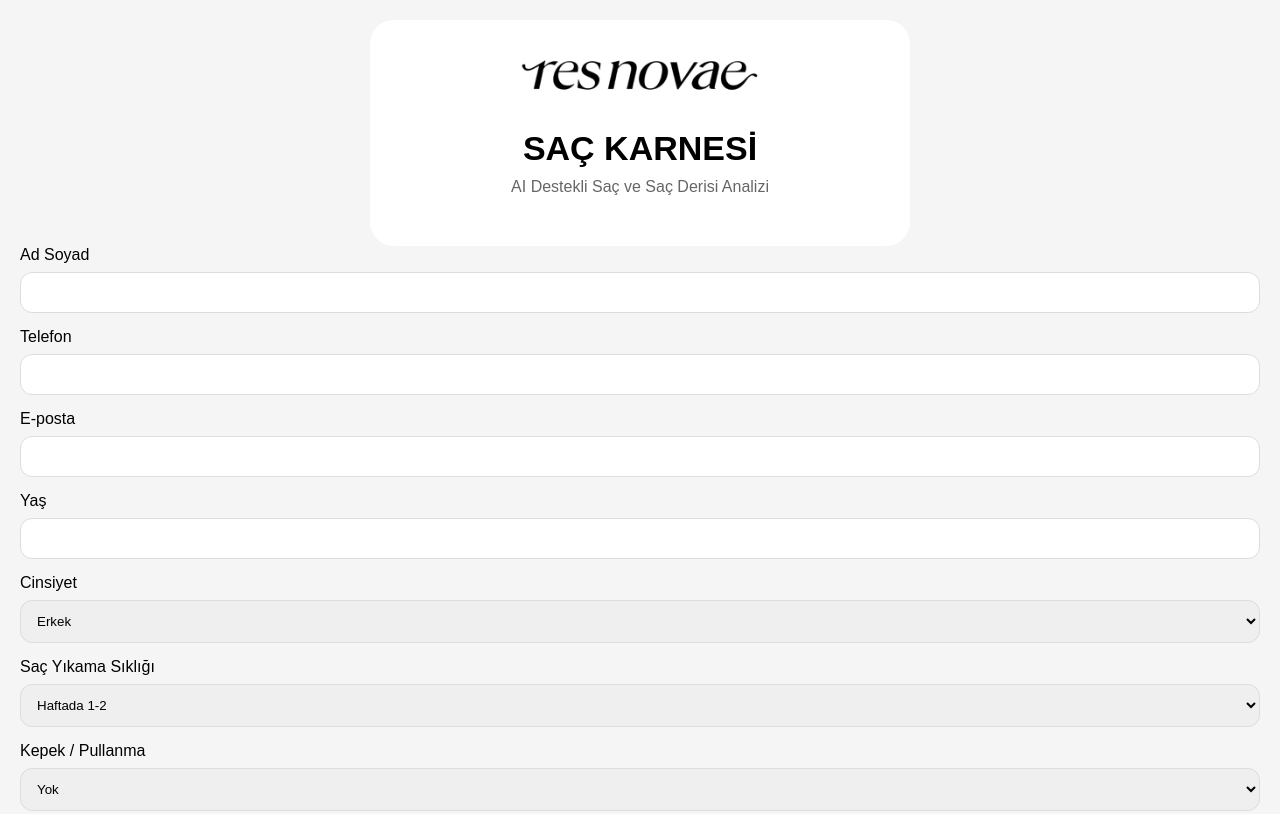
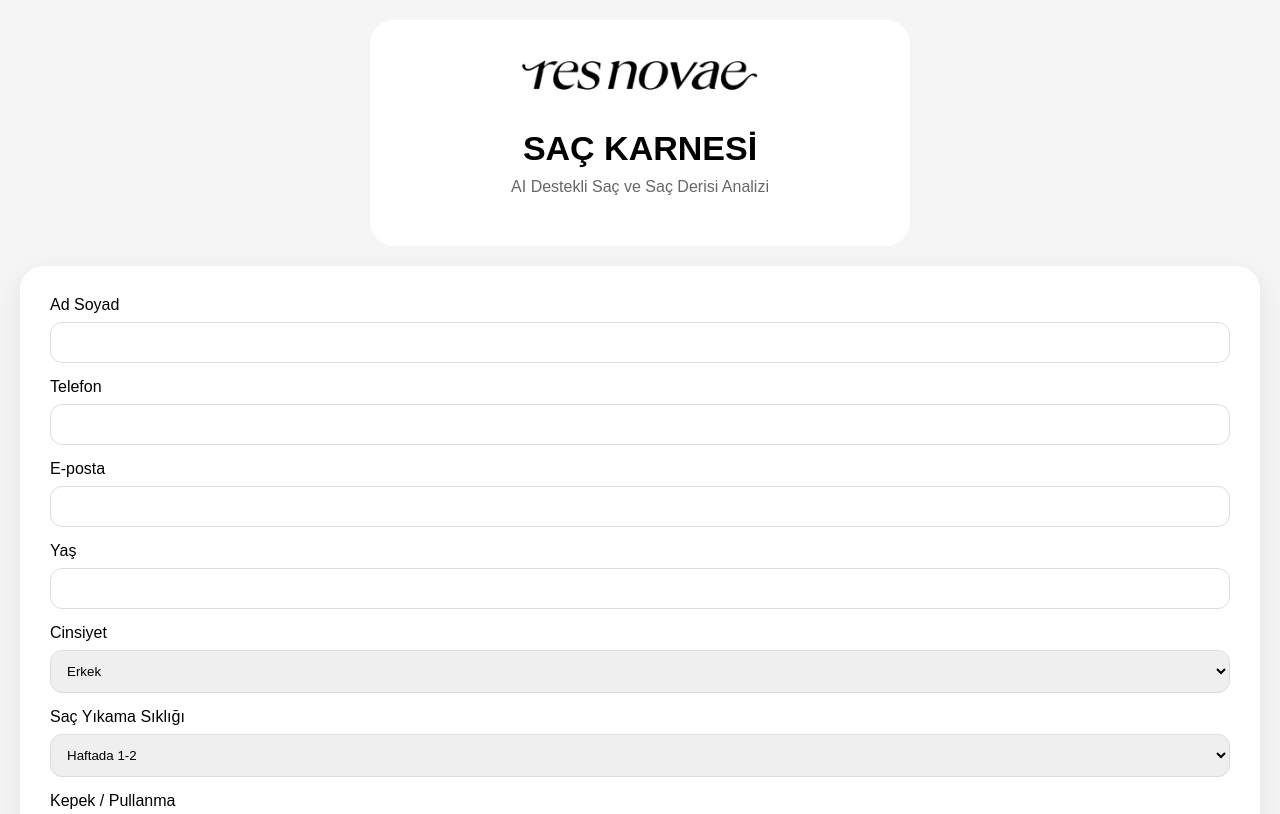
Before and after one commit to fatihkurtulus90-dev/-scalp-score-demo, a website: page public/index.html in a window 1280 px wide. Shown: the top 814 px of the page. Drawn offline with Linux system fonts and the light colour scheme.

Commit message:
improve ui and form card

```diff
--- a/public/index.html
+++ b/public/index.html
@@ -142,6 +142,13 @@ overflow:hidden;
 height:10px;
 background:black;
 }
+.form-card{
+background:white;
+padding:30px;
+border-radius:24px;
+box-shadow:0 10px 30px rgba(0,0,0,.08);
+margin-top:20px;
+}
 </style>
 </head>
 
@@ -177,6 +184,7 @@ AI Destekli Saç ve Saç Derisi Analizi
 </p>
 
 </div>
+<div class="form-card">
 
 <form id="analysisForm">
 <label>Ad Soyad</label>
@@ -250,6 +258,7 @@ AI Destekli Saç ve Saç Derisi Analizi
 
 <button type="submit">Analize Başla</button>
 </form>
+</div>
 
 <div class="result" id="resultBox">
 
```
